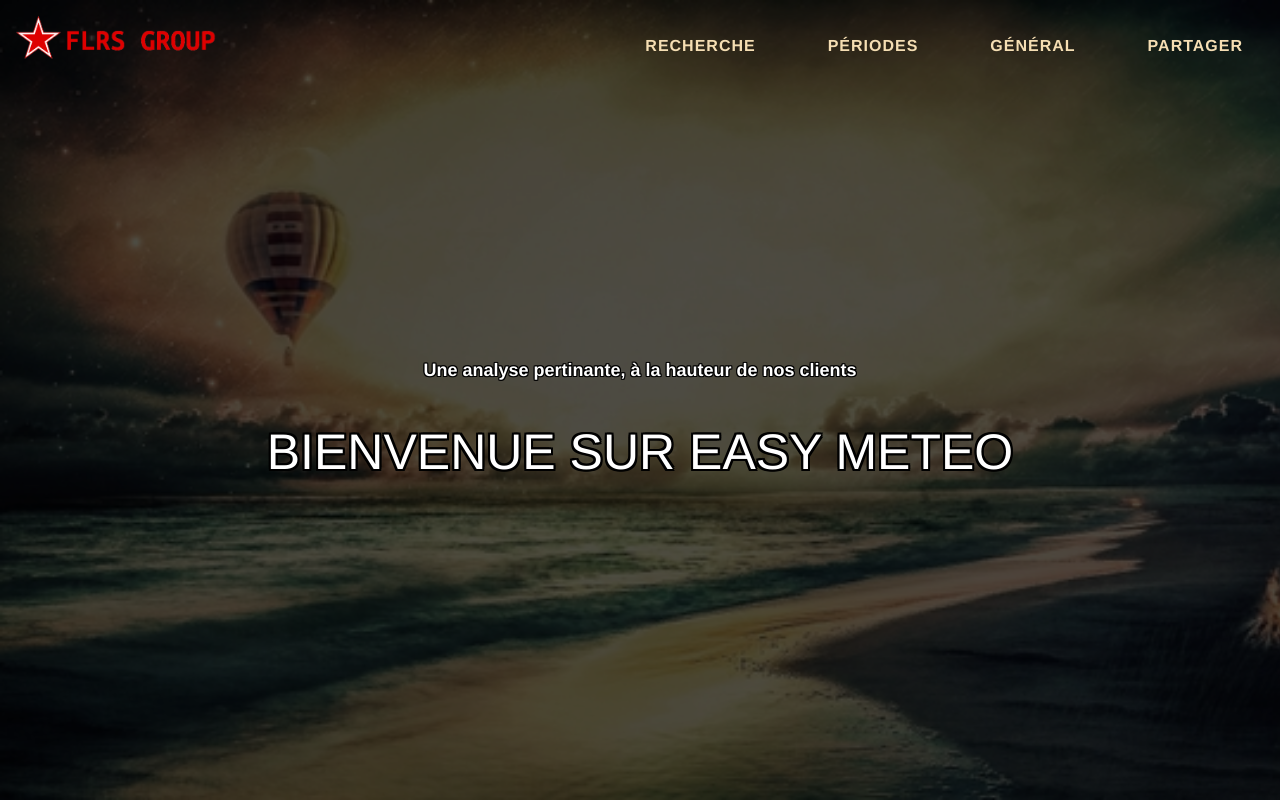
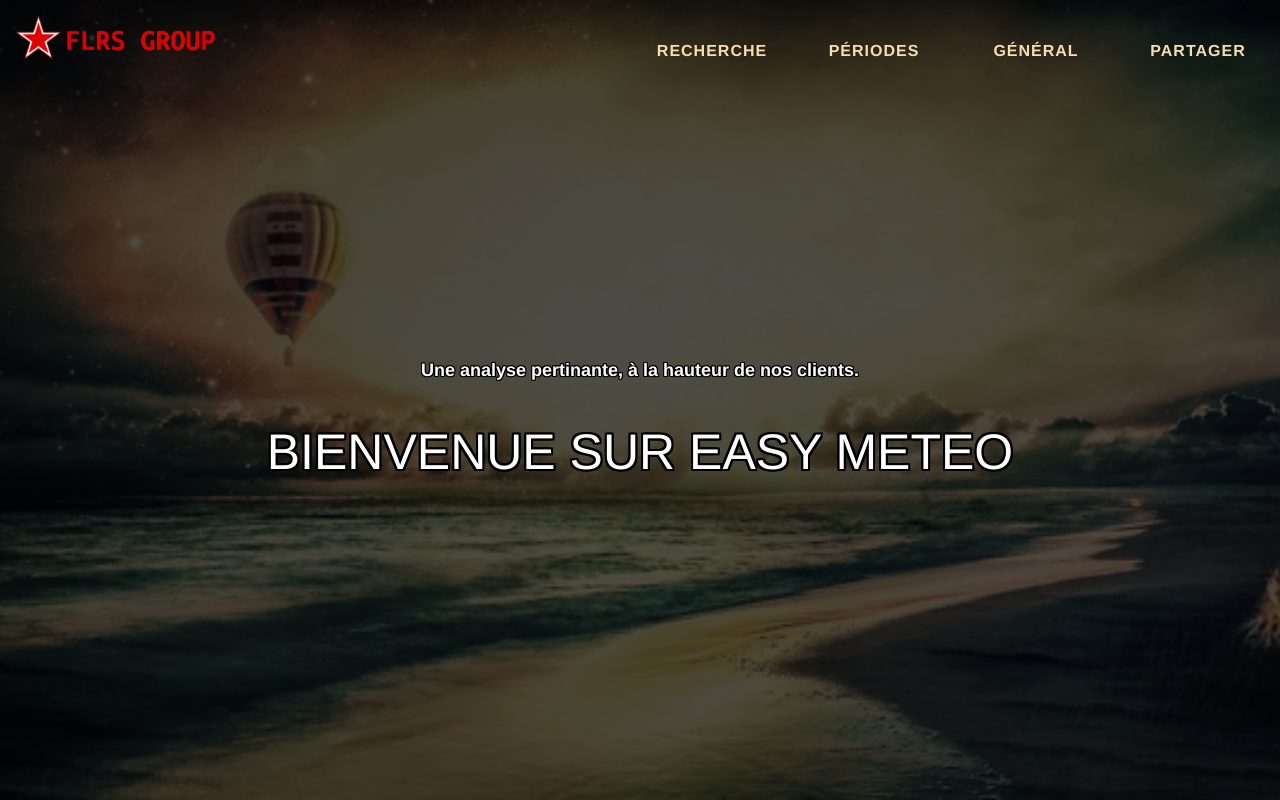
Before and after one commit to FADILI-Youssef/easy_meteo, a PHP site: page /wrappers/top.php in a window 1280 px wide. Run offline with PHP 8.4, Linux system fonts and the light colour scheme.

Commit message:
Style header

```diff
--- a/style/top.css
+++ b/style/top.css
@@ -41,7 +41,8 @@
     list-style-type: none;
     letter-spacing: 1px;
     text-transform: uppercase;
-    padding: 15px;
+    padding-top: 20px;
+    padding-bottom: 15px;
     color: wheat;
     font-weight: bold;
     transition: color 0.7s;
@@ -56,14 +57,18 @@
 
 nav table td {
 
+    width: 120px;
     padding: 20px;
+    text-align: center;
 }
 
 /*Effet navigation*/
 nav table a::after, nav table a::before {
 
     position: absolute;
-    width: 80px;
+    display: block;
+    text-align: center;
+    width: 120px;
     height: 2px;
     background-color: wheat;
     content: '';
--- a/wrappers/top.php
+++ b/wrappers/top.php
@@ -32,7 +32,7 @@
             <section id="presentation">
                 <div id="background"></div>
                 <div id="presentation_text">
-                    <h2>Une analyse pertinante, à la hauteur de nos clients</h2>
+                    <h2>Une analyse pertinante, à la hauteur de nos clients.</h2>
                     <h1>Bienvenue sur easy meteo</h1>
 
                 </div>
```
